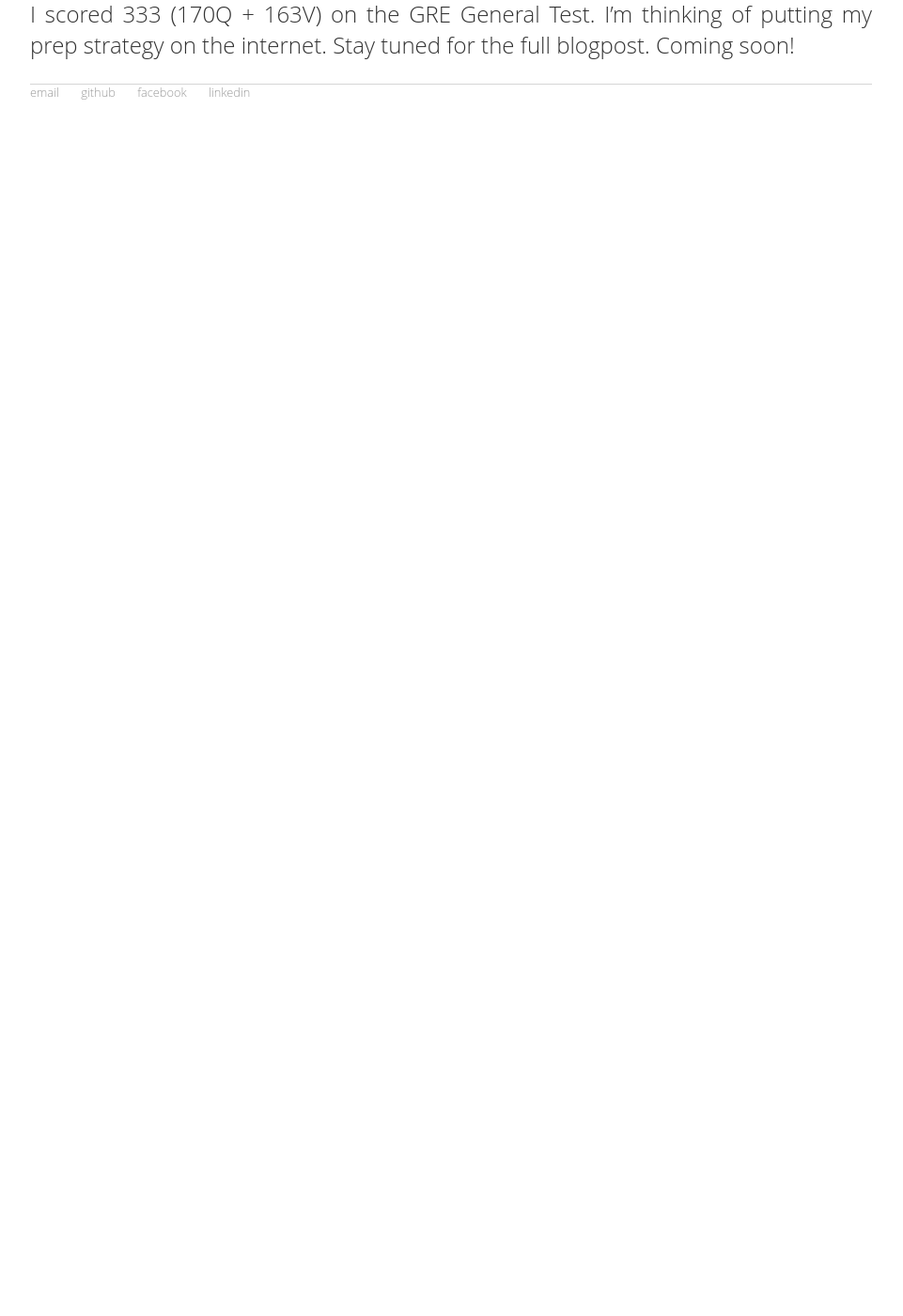
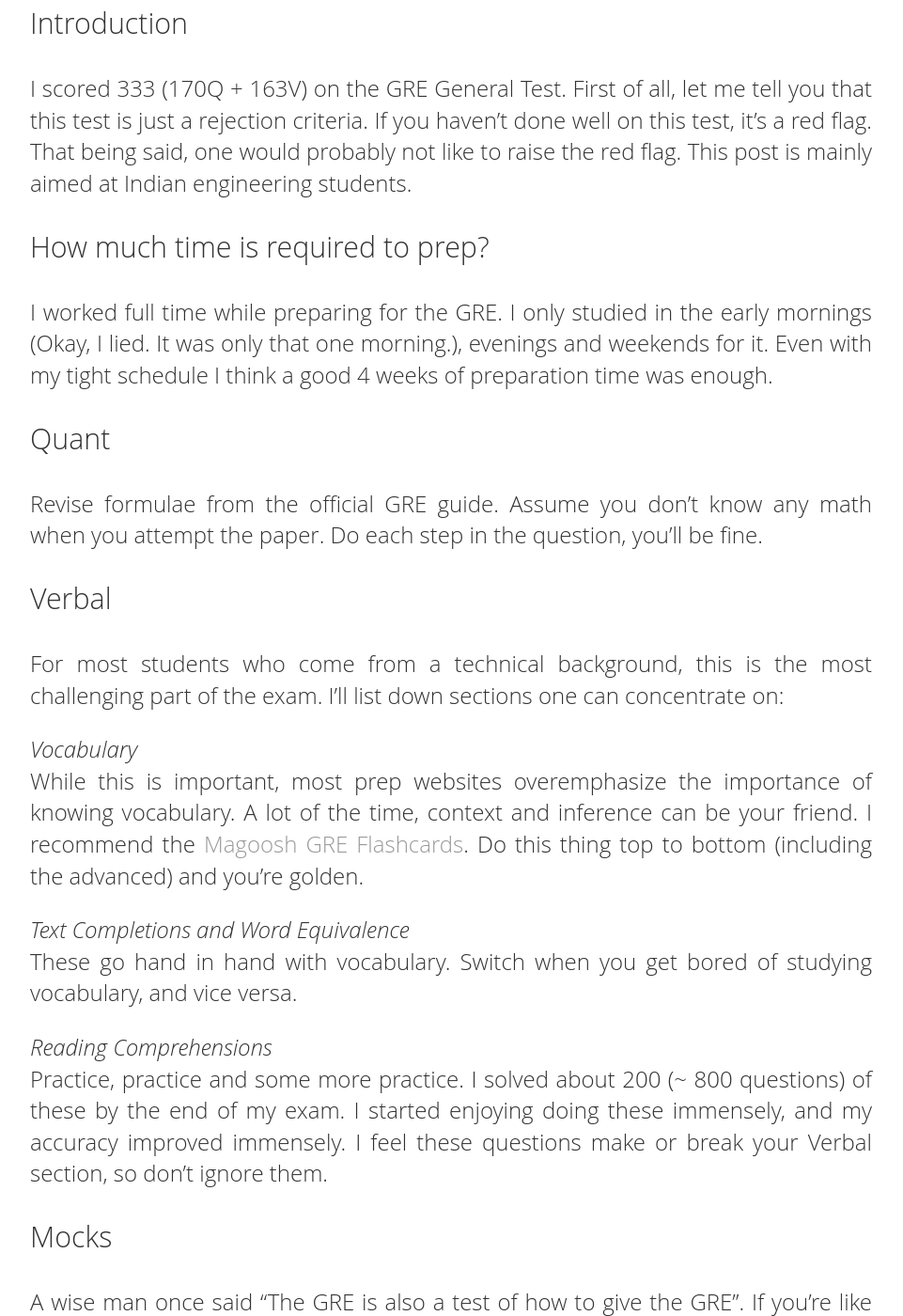
Before and after one commit to sakshiudeshi/sakshiudeshi.github.io, a Jekyll site: the page built from _posts/2016-11-17-how-to-GRE.md, in a window 1280 px wide and 1400 px high, scrolled down 270 px. Shown: the whole window at 94% size, without its empty margins (160-1121 px from the left). Built offline with Jekyll 4.4.1, drawn with Linux system fonts in a browser that asks for light colours; before the commit the page ends 900 px from its top, so only the background shows below that; some of the changed text lies outside the part shown.

Commit message:
Adding blogpost-gre

```diff
--- a/_posts/2016-11-17-how-to-GRE.md
+++ b/_posts/2016-11-17-how-to-GRE.md
@@ -4,4 +4,30 @@
 date: 2016-11-17
 ---
 
-I scored 333 (170Q + 163V) on the GRE General Test. I'm thinking of putting my prep strategy on the internet. Stay tuned for the full blogpost. Coming soon!
+#### Introduction
+I scored 333 (170Q + 163V) on the GRE General Test. First of all, let me tell you that this test is just a rejection criteria. If you haven't done well on this test, it's a red flag. That being said, one would probably not like to raise the red flag. This post is mainly aimed at Indian engineering students.
+
+#### How much time is required to prep?
+I worked full time while preparing for the GRE. I only studied in the early mornings (Okay, I lied. It was only that one morning.), evenings and weekends for it. Even with my tight schedule I think a good 4 weeks of preparation time was enough.
+
+#### Quant
+Revise formulae from the official GRE guide. Assume you don't know any math when you attempt the paper. Do each step in the question, you'll be fine.
+
+#### Verbal
+For most students who come from a technical background, this is the most challenging part of the exam. I'll list down sections one can concentrate on:
+
+*Vocabulary*
+While this is important, most prep websites overemphasize the importance of knowing vocabulary. A lot of the time, context and inference can be your friend. I recommend the [Magoosh GRE Flashcards](https://play.google.com/store/apps/details?id=com.magoosh.flashcards.gre&hl=en). Do this thing top to bottom (including the advanced) and you're golden.
+
+*Text Completions and Word Equivalence*
+These go hand in hand with vocabulary. Switch when you get bored of studying vocabulary, and vice versa.
+
+*Reading Comprehensions*
+Practice, practice and some more practice. I solved about 200 (~ 800 questions) of these by the end of my exam. I started enjoying doing these immensely, and my accuracy improved immensely. I feel these questions make or break your Verbal section, so don't ignore them.
+
+#### Mocks
+A wise man once said "The GRE is also a test of how to give the GRE". If you're like me, you'll probably want to know what you're heading into exactly. I recommend doing aroung 8-10 mocks (including the 4 official). This will give you a fair idea of what to expect in the paper. Do the official mocks in the end when you're the most prepared. The scores in the other mocks (Kaplan, Princeton etc) will generally by much lower than the actual test.
+
+
+#### Final Words
+Take a snack for the break. Chocolate granola bar is highly recommended.
```
